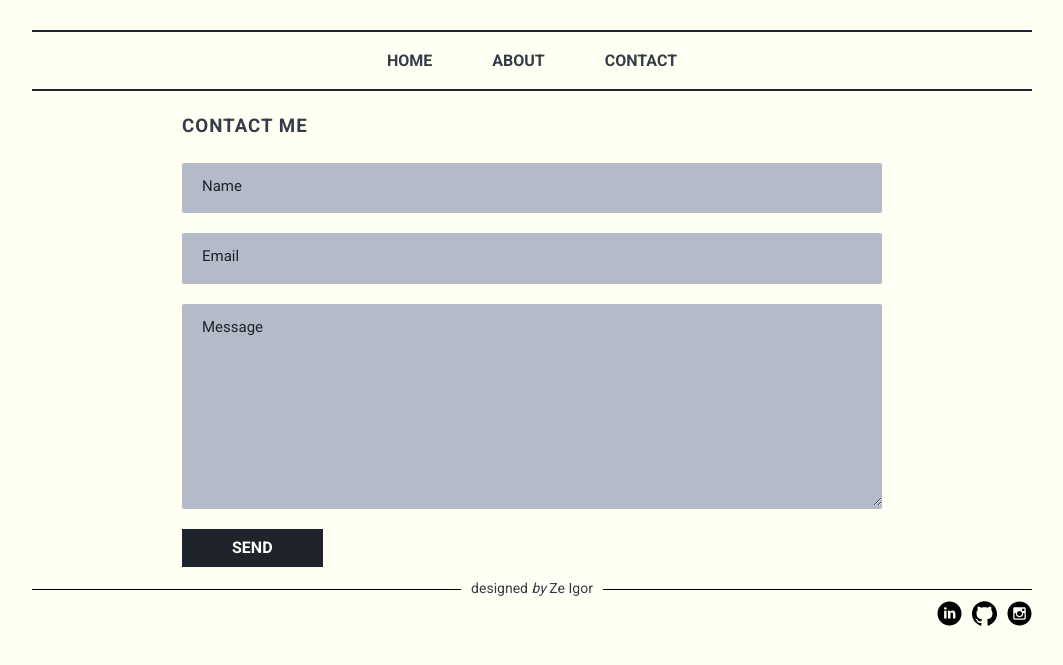
After one commit to JoseIgor/personal_website, a PHP site: page /contact.html in a window 1280 px wide. The commit adds this page. Shown: the top 665 px of the page, without its empty margins (108-1171 px from the left). Run offline with PHP 8.4, Linux system fonts and the light colour scheme.

Commit message:
1- remove ds.ja script from pages. 2 - design contact page

```diff
--- /dev/null
+++ b/contact.html
@@ -0,0 +1,64 @@
+<!DOCTYPE html>
+<html lang="en">
+  <head>
+    <meta charset="UTF-8">
+    <meta name="viewport" content="width=device-width, initial-scale=1.0">
+
+    <link href="https://fonts.googleapis.com/css?family=Roboto:300,400,500,700" rel="stylesheet">
+
+    <link rel="stylesheet" href="css/style.css">
+    <link rel="stylesheet" href="css/normalize.css">
+
+    <link rel="shortcut icon" type="image/png" href="img/favicon.png">
+
+    <title>Ze Igor</title>
+  </head>
+  <body>
+    <div class="container">
+      <nav class="navigation">
+        <ul class="menu">
+          <li class="menu__item"><a href="index.html" class="btn btn--white">Home</a></li>
+          <li class="menu__item"><a href="about.html" class="btn btn--white">About</a></li>
+          <li class="menu__item"><a href="#" class="btn btn--white">Contact</a></li>
+        </ul>
+      </nav>
+
+      <main class="contact">
+
+        <form action="#" method="post" class="form">
+          <h3 class="form__name" >Contact me</h3>
+          <input class="form__input" type="text" name="name" id="name" placeholder="Name" required>
+          <input class="form__input" type="email" name="email" id="email" placeholder="Email" required>
+          <textarea class="form__input" name="message" id="message" cols="30" rows="10" placeholder="Message" required></textarea>
+          <button class="btn btn--black" type="submit">Send</button>
+        </form>
+      </main>
+
+      <footer class="footer">
+        <div class="footer__copyright">
+          <span class="line"></span>
+          <span class="designer" >designed <i>by</i> Ze Igor</span>
+          <span class="line"></span>
+        </div>
+        <div class="footer__social-media">
+          <a href="https://www.linkedin.com/in/jos%C3%A9-igor-clementino-ferreira-moreira-05a656145/" target="_blank">
+            <svg class="footer__icon footer__icon--linkedin">
+                <use xlink:href="img/sprite.svg#icon-linkedin-with-circle"></use>
+            </svg>
+          </a>
+          <a href="https://github.com/JoseIgor" target="_blank">
+            <svg class="footer__icon footer__icon--github">
+              <use xlink:href="img/sprite.svg#icon-github"></use>
+            </svg>
+          </a>
+          <a href="#">
+            <svg class="footer__icon footer__icon--instagram">
+              <use xlink:href="img/sprite.svg#icon-instagram-with-circle"></use>
+            </svg>
+          </a>
+        </div>
+      </footer>
+
+    </div>
+  </body>
+</html>
--- a/css/style.css
+++ b/css/style.css
@@ -116,18 +116,30 @@ body {
   font-weight: 700;
   text-decoration: none;
   text-transform: uppercase;
-  color: #353b48;
   cursor: pointer;
   padding: 0.5rem 3rem;
-  transition: all 0.2s; }
+  transition: all 0.2s;
+  border: none; }
 
-.btn:hover, .btn:active {
-  background-color: #353b48;
-  color: #fff; }
+.btn--white {
+  color: #353b48; }
+  .btn--white:hover, .btn--white:active {
+    background-color: #353b48;
+    color: #fff; }
+
+.btn--black {
+  color: #fff;
+  background-color: #1f232b; }
+  .btn--black:hover, .btn--black:active {
+    background-color: #b4bac8;
+    color: #353b48; }
 
 .btn:active {
   transform: translateY(1px);
   border-radius: 3px; }
+
+.btn:focus {
+  outline: none; }
 
 .card {
   position: relative;
@@ -313,6 +325,44 @@ body {
     .avatar__photo--circle:hover {
       filter: grayscale(0%); }
 
+.form {
+  display: flex;
+  flex-flow: column;
+  justify-content: center;
+  align-items: center;
+  width: 70%;
+  margin: auto; }
+  .form__name {
+    align-self: flex-start;
+    margin: 2rem 0;
+    letter-spacing: 1px;
+    text-transform: uppercase; }
+  .form__input {
+    font-size: 1.5rem;
+    font-family: inherit;
+    color: inherit;
+    padding: 1.5rem 2rem;
+    border-radius: 2px;
+    background-color: #b4bac8;
+    border: none;
+    border-bottom: 3px solid transparent;
+    width: 100%;
+    display: block;
+    transition: all .3s; }
+    .form__input:not(:last-child) {
+      margin-bottom: 2rem; }
+    .form__input:focus {
+      outline: none;
+      box-shadow: 0 1rem 2rem rgba(53, 59, 72, 0.3);
+      border-bottom: 3px solid #353b48; }
+    .form__input:focus:invalid {
+      border-bottom: 3px solid #8d96ab; }
+    .form__input::-webkit-input-placeholder {
+      color: #1f232b; }
+  .form .btn {
+    align-self: flex-start;
+    padding: 1rem 5rem; }
+
 .container {
   display: grid;
   max-width: 1000px;
@@ -477,3 +527,6 @@ body {
       margin-bottom: 1rem; }
     .presentation > p:first-of-type {
       margin-top: 2rem; }
+
+.contact {
+  grid-area: main; }
--- a/sass/components/_button.scss
+++ b/sass/components/_button.scss
@@ -6,20 +6,41 @@
     font-weight: 700;
     text-decoration: none;
     text-transform: uppercase;
-    color: $color-primary;
     cursor: pointer;
     padding: 0.5rem 3rem;
     transition: all 0.2s;
+
+    //Change for the <button> element
+    border: none;
   }
 
-  &:hover,
-  &:active {
-    background-color: $color-primary;
+  &--white {
+    color: $color-primary;
+
+    &:hover,
+    &:active {
+      background-color: $color-primary;
+      color: $color-white;
+    }
+  }
+
+  &--black {
     color: $color-white;
+    background-color: $color-primary-dark;
+
+    &:hover,
+    &:active {
+      background-color: $color-primary-light-2;
+      color: $color-primary;
+    }
   }
 
   &:active {
     transform: translateY(1px);
     border-radius: 3px;
   }
+
+  &:focus {
+    outline: none;
+  }
 }
--- /dev/null
+++ b/sass/components/_form.scss
@@ -0,0 +1,52 @@
+.form {
+  display: flex;
+  flex-flow: column;
+  justify-content: center;
+  align-items: center;
+  width: 70%;
+  margin: auto;
+
+  &__name {
+    align-self: flex-start;
+    margin: 2rem 0;
+    letter-spacing: 1px;
+    text-transform: uppercase;
+  }
+
+  &__input {
+    font-size: 1.5rem;
+    font-family: inherit;
+    color: inherit;
+    padding: 1.5rem 2rem;
+    border-radius: 2px;
+    background-color: rgba($color-primary-light-2, 1);
+    border: none;
+    border-bottom: 3px solid transparent;
+    width: 100%;
+    display: block;
+    transition: all .3s;
+
+    &:not(:last-child) {
+      margin-bottom: 2rem;
+    }
+
+    &:focus {
+      outline: none;
+      box-shadow: 0 1rem 2rem rgba($color-primary, .3);
+      border-bottom: 3px solid $color-primary;
+    }
+
+    &:focus:invalid {
+      border-bottom: 3px solid $color-primary-light-1;
+    }
+
+    &::-webkit-input-placeholder {
+      color: $color-primary-dark;
+    }
+  }
+
+  & .btn {
+    align-self: flex-start;
+    padding: 1rem 5rem;
+  }
+}
--- a/sass/main.scss
+++ b/sass/main.scss
@@ -11,6 +11,8 @@
 @import "components/card";
 @import "components/skill";
 @import "components/avatar";
+@import "components/form";
+
 
 @import "layouts/container";
 @import "layouts/navigation";
@@ -21,3 +23,4 @@
 
 @import "pages/home";
 @import "pages/about";
+@import "pages/contact";
--- /dev/null
+++ b/sass/pages/_contact.scss
@@ -0,0 +1,3 @@
+.contact{
+  grid-area: main;
+}
```
Also changed, not shown: about.html (+4 -4 lines), index.html (+4 -4 lines), js/db.js (added, +49 -0 lines).
